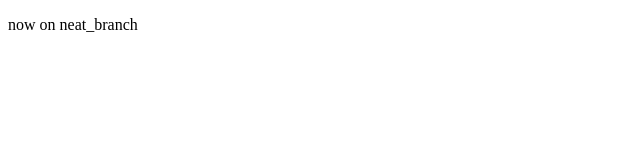
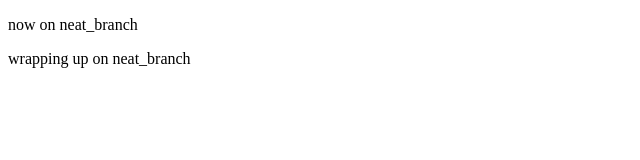
Before and after one commit to jebidev/GitCollab, a plain HTML site: page index.html in a window 1280 px wide. Shown: the whole page, without its empty margins (0-640 px from the left). Drawn offline with Linux system fonts and the light colour scheme.

Commit message:
Wrapping up

```diff
--- a/index.html
+++ b/index.html
@@ -7,5 +7,6 @@
 </head>
 <body>
     <p>now on neat_branch</p>
+    <p>wrapping up on neat_branch</p>
 </body>
 </html>
```
